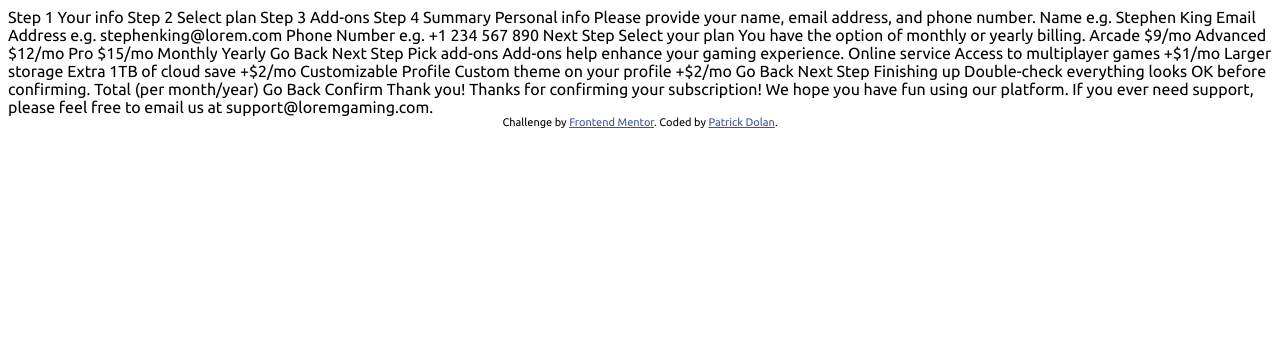
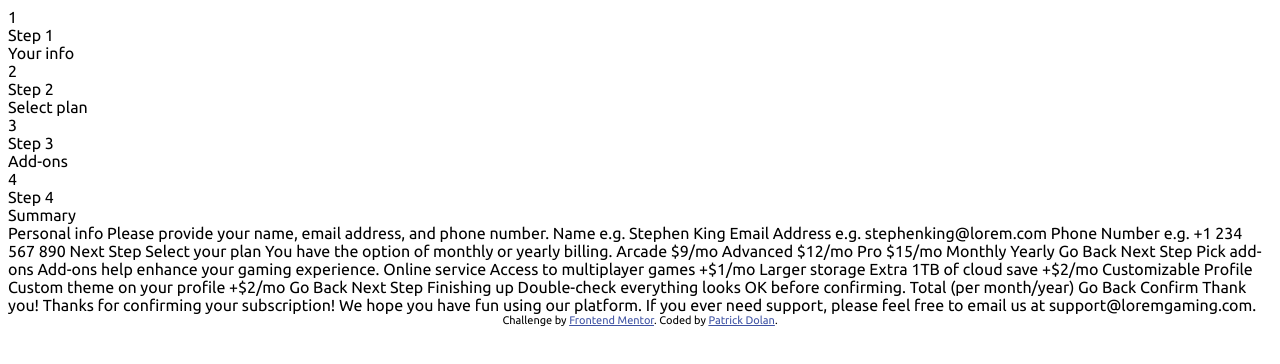
Before and after one commit to Patrick-Dolan/multi-step-form-challenge, a plain HTML site: page index.html in a window 1280 px wide. Drawn offline with Linux system fonts and the light colour scheme.

Commit message:
update: add html tags for sidebar

```diff
--- a/index.html
+++ b/index.html
@@ -21,17 +21,28 @@
 
   <!-- Sidebar start -->
 
-  Step 1
-  Your info
-
-  Step 2
-  Select plan
-
-  Step 3
-  Add-ons
-
-  Step 4
-  Summary
+  <aside class="sidebar">
+    <div class="form-step">
+      <div class="form-step__step-number">1</div>
+      <div class="form-step__step-number-title">Step 1</div>
+      <div class="form-step__step-number-description">Your info</div>
+    </div>
+    <div class="form-step">
+      <div class="form-step__step-number">2</div>
+      <div class="form-step__step-number-title">Step 2</div>
+      <div class="form-step__step-number-description">Select plan</div>
+    </div>
+    <div class="form-step">
+      <div class="form-step__step-number">3</div>
+      <div class="form-step__step-number-title">Step 3</div>
+      <div class="form-step__step-number-description">Add-ons</div>
+    </div>
+    <div class="form-step">
+      <div class="form-step__step-number">4</div>
+      <div class="form-step__step-number-title">Step 4</div>
+      <div class="form-step__step-number-description">Summary</div>
+    </div>
+  </aside>
 
   <!-- Sidebar end -->
 
```
